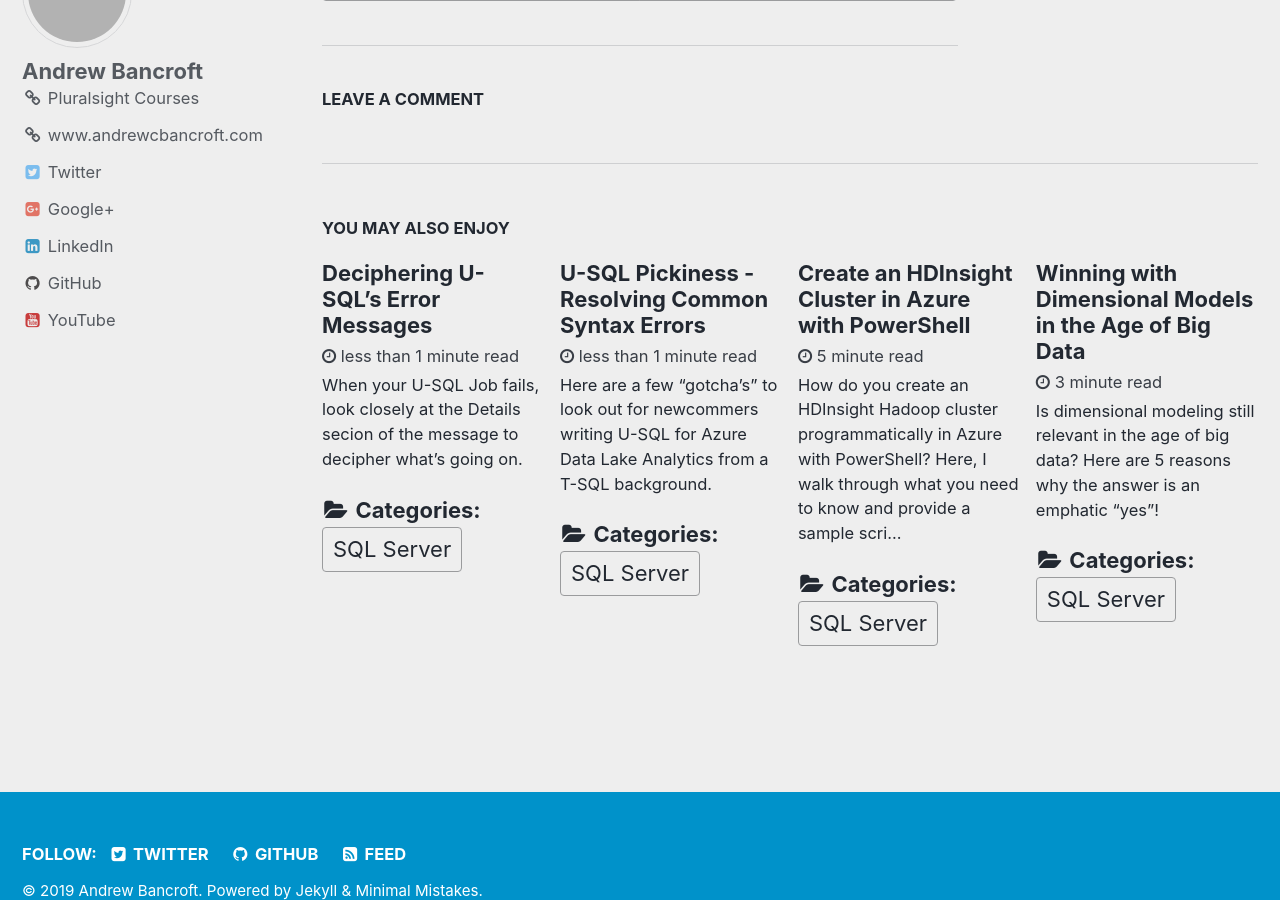
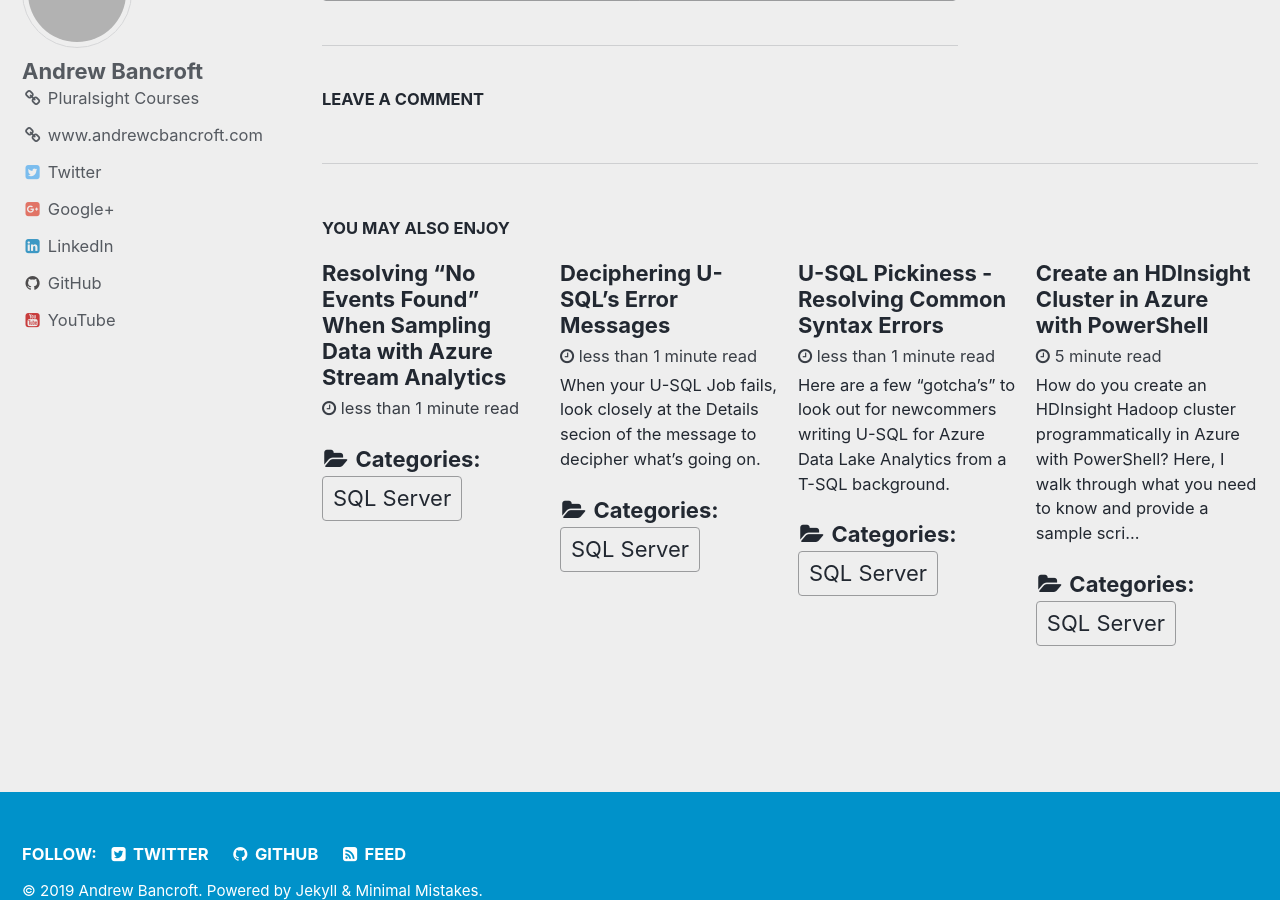
Before and after one commit to andrewcbancroft/datadaylife-blog, a Jekyll site: the page built from _posts/2018-01-19-where-is-sql-server-2017-reporting-services-product-key.md, in a window 1280 px wide and 900 px high, scrolled down 2969 px. Built offline with Jekyll 4.4.1, drawn with Linux system fonts in a browser that asks for light colours; comment, search, counter and statistics services are not loaded; grey boxes are pictures that could not be loaded.

Commit message:
Update and rename 2019-01-04-azure-stream-analytics-resolving-sample-no-events-found.md to _posts/2019-01-04-azure-stream-analytics-resolving-sample-no-events-found.md

```diff
--- a/2019-01-04-azure-stream-analytics-resolving-sample-no-events-found.md
+++ b/_posts/2019-01-04-azure-stream-analytics-resolving-sample-no-events-found.md
@@ -1,9 +1,9 @@
 ---
 title: Resolving "No Events Found" When Sampling Data with Azure Stream Analytics
 excerpt: ""
-layout: draft
+layout: work-in-progress
 toc: true
-categories: [Data Modeling]
+categories: []
 ---
 
 No events found for `HubName`.
```
